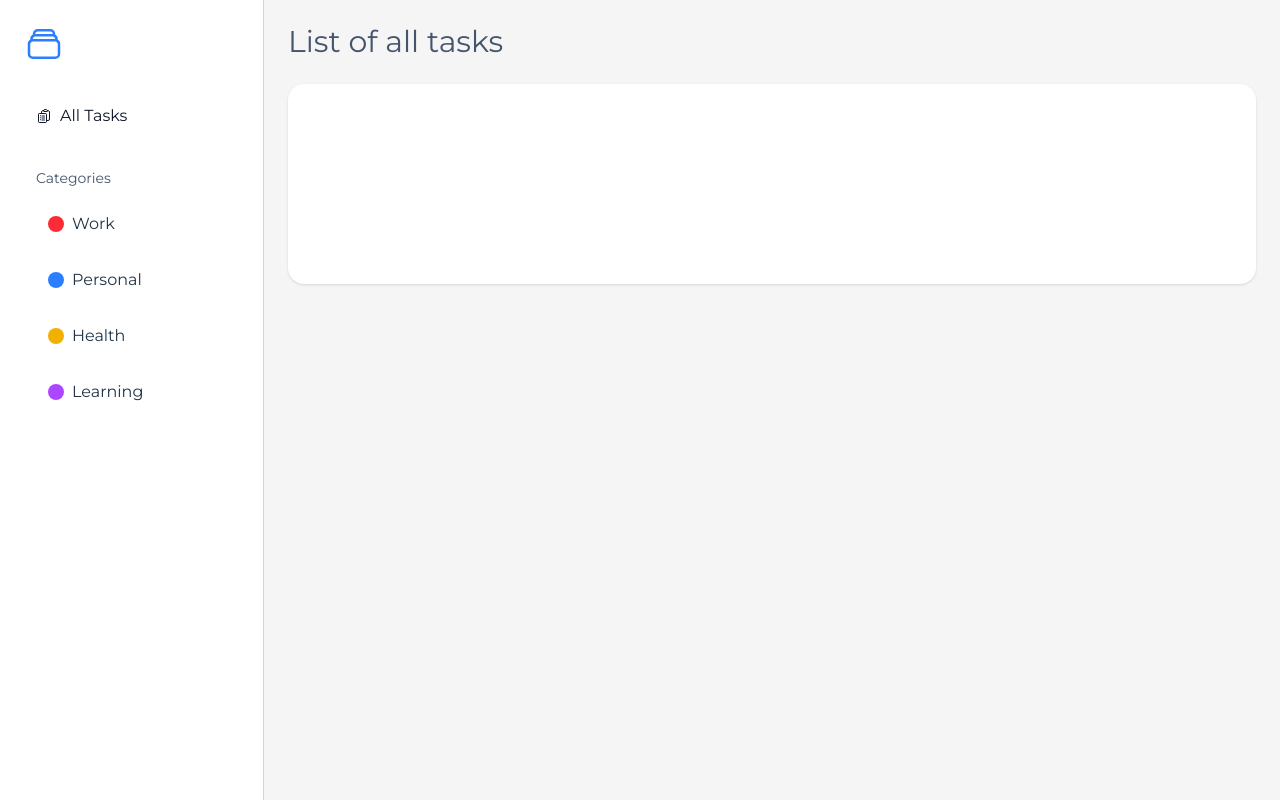
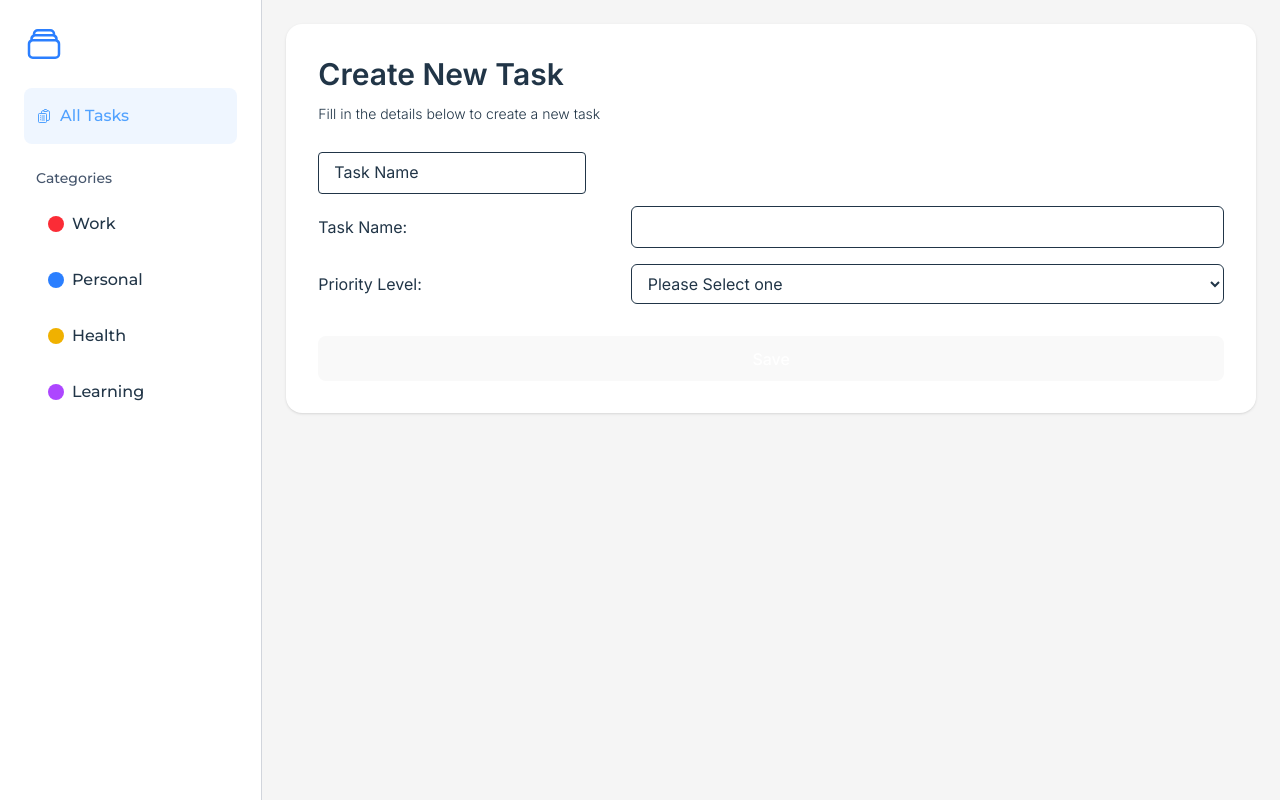
Before and after one commit to bertsss/task-management, a Vue app: page /create in a window 1280 px wide. Built offline with nearby package versions, Linux system fonts and the light colour scheme; the HTML template or start-up script is replaced by a standard one.

Commit message:
Added 'create' page & input field component

```diff
--- a/src/App.vue
+++ b/src/App.vue
@@ -1,8 +1,8 @@
 <script lang="ts" setup>
-import Form from './components/Form.vue'
-import Table from './components/Table.vue'
+// import Form from './components/Form.vue'
+// import Table from './components/Table.vue'
 import SideNav from './components/SideNav.vue'
-import { ref, reactive, onMounted, watch } from 'vue'
+import { ref, onMounted, watch } from 'vue'
 
 const setOfTasks = ref([])
 const form = ref(null)
@@ -28,11 +28,11 @@ const remove = (task) => {
 </script>
 
 <template>
-    <div class="flex flex-row w-full">
+    <div class="flex flex-row w-full h-dvh">
         <!-- <h2 class="text-xl font-semibold mb-4">Task Management Application</h2> -->
         <SideNav />
 
-        <div class="container">
+        <div class="container p-6 bg-neutral-100 font-inter">
             <RouterView></RouterView>
         </div>
 
--- /dev/null
+++ b/src/components/InputField.vue
@@ -0,0 +1,37 @@
+<script lang="ts" setup>
+const props = defineProps<{
+    label: string;
+    isRequired?: boolean;
+}>();
+
+const { label = "Label", isRequired = false } = props;
+</script>
+
+<template>
+    <div class="relative">
+        <input
+            class="input-field rounded border px-4 py-2 outline-0 text-md focus:outline-2 focus:outline-blue-400 focus:border-blue-400 z-10 relative"
+            name="input"
+            type="text"
+            placeholder=" "
+        />
+        <label
+            class="label absolute left-4 top-2 cursor-text bg-white transition-all"
+            for="input"
+            >{{ label }}</label
+        >
+        <span v-if="isRequired">*</span>
+    </div>
+</template>
+
+<style scoped>
+.input-field:focus ~ label,
+.input-field:not(:placeholder-shown).input-field:not(:focus) ~ label {
+    top: -0.7rem;
+    left: 0.5rem;
+    font-size: 0.75rem;
+    padding: 0 0.25rem 0;
+    font-weight: 600;
+    z-index: 20;
+}
+</style>
--- a/src/components/SideNav.vue
+++ b/src/components/SideNav.vue
@@ -8,32 +8,35 @@ import { RectangleStackIcon, ClipboardDocumentListIcon } from '@heroicons/vue/24
 
         <div class="flex">
             <ul class="text-slate-900 w-full">
-                <li class="flex items-center hover:cursor-pointer hover:bg-blue-50 rounded-lg px-3 py-4 hover:bg-opacity-30 hover:text-blue-400">
+                <li
+                    class="font-medium flex items-center hover:cursor-pointer hover:bg-blue-50 rounded-lg px-3 py-4 hover:text-blue-400"
+                    :class="{'bg-blue-50 text-blue-400' : true}"
+                >
                     <ClipboardDocumentListIcon class="mr-2 size-4" /> All Tasks
                 </li>
             </ul>
         </div>
 
         <div>
-            <h3 class="mb-2 text-slate-600 px-3 text-sm">Categories</h3>
+            <h3 class="mb-2 text-slate-600 px-3 text-sm font-medium">Categories</h3>
 
             <ul>
-                <li class="flex items-center hover:cursor-pointer hover:bg-blue-50 rounded-lg pl-6 py-4 hover:text-blue-400">
+                <li class="font-medium flex items-center hover:cursor-pointer hover:bg-blue-50 rounded-lg pl-6 py-4 hover:text-blue-400">
                     <div class="w-4 h-4 bg-red-500 rounded-full mr-2"></div>
                     Work
                 </li>
 
-                <li class="flex items-center hover:cursor-pointer hover:bg-blue-50 rounded-lg pl-6 py-4 hover:text-blue-400">
+                <li class="font-medium flex items-center hover:cursor-pointer hover:bg-blue-50 rounded-lg pl-6 py-4 hover:text-blue-400">
                     <div class="w-4 h-4 bg-blue-500 rounded-full mr-2"></div>
                     Personal
                 </li>
 
-                <li class="flex items-center hover:cursor-pointer hover:bg-blue-50 rounded-lg pl-6 py-4 hover:text-blue-400">
+                <li class="font-medium flex items-center hover:cursor-pointer hover:bg-blue-50 rounded-lg pl-6 py-4 hover:text-blue-400">
                     <div class="w-4 h-4 bg-yellow-500 rounded-full mr-2"></div>
                     Health
                 </li>
 
-                <li class="flex items-center hover:cursor-pointer hover:bg-blue-50 rounded-lg pl-6 py-4 hover:text-blue-400">
+                <li class="font-medium flex items-center hover:cursor-pointer hover:bg-blue-50 rounded-lg pl-6 py-4 hover:text-blue-400">
                     <div class="w-4 h-4 bg-purple-500 rounded-full mr-2"></div>
                     Learning
                 </li>
--- /dev/null
+++ b/src/pages/Create.vue
@@ -0,0 +1,79 @@
+<script lang="ts" setup>
+import { ref } from "vue";
+import InputField from "../components/InputField.vue";
+const emit = defineEmits(["save"]);
+
+const task = ref({
+    name: "",
+    prio: "",
+    done: false,
+});
+
+const onSubmit = () => {
+    if (task.value.name.trim() === "") return;
+
+    task.value.name = task.value.name.trim();
+    emit("save", task.value);
+};
+
+const clearForm = () => {
+    task.value = {
+        name: "",
+        prio: "",
+        done: false,
+    };
+};
+
+defineExpose({ clearForm });
+</script>
+
+<template>
+    <div>
+        <form
+            class="flex flex-col flex-wrap gap-3 p-8 rounded-2xl shadow-sm bg-white"
+            @submit.prevent="onSubmit()"
+        >
+            <h2 class="text-3xl font-semibold">Create New Task</h2>
+            <p class="font-light text-sm mb-4">
+                Fill in the details below to create a new task
+            </p>
+
+            <InputField label="Task Name"></InputField>
+            <div class="flex items-center">
+                <p class="text-left mr-4 w-2/6">Task Name:</p>
+                <input
+                    class="border rounded-md px-3 py-2 w-4/6"
+                    type="text"
+                    v-model="task.name"
+                    required
+                />
+            </div>
+
+            <div class="flex items-center">
+                <p class="text-left mr-4 w-2/6">Priority Level:</p>
+                <select
+                    class="border rounded-md px-3 py-2 w-4/6"
+                    v-model="task.prio"
+                    required
+                >
+                    <option
+                        disabled
+                        value=""
+                    >
+                        Please Select one
+                    </option>
+                    <option value="Low">Low</option>
+                    <option value="Medium">Medium</option>
+                    <option value="High">High</option>
+                </select>
+            </div>
+
+            <button
+                class="bg-green-500 text-white outline-none mt-4"
+                type="submit"
+            >
+                Save
+            </button>
+        </form>
+    </div>
+</template>
--- a/src/pages/Home.vue
+++ b/src/pages/Home.vue
@@ -1,5 +1,5 @@
 <template>
-    <div class="p-6 bg-neutral-100 h-full">
+    <div>
         <h2 class="text-3xl text-slate-600 mb-6">List of all tasks</h2>
         <div class="w-full h-[200px] rounded-2xl shadow-sm bg-white">
         </div>
--- a/src/router/index.ts
+++ b/src/router/index.ts
@@ -1,15 +1,25 @@
-import { createMemoryHistory, createRouter } from 'vue-router'
-
-import Home from '../pages/Home.vue'
-import ViewTask from '../pages/ViewTask.vue'
+import { createWebHistory, createRouter } from 'vue-router'
 
 const routes = [
-  { path: '/', component: Home },
-  { path: '/view', component: ViewTask },
+    {
+        path: '/',
+        name: 'Home',
+        component: () => import('../pages/Home.vue')
+    },
+    {
+        path: '/view',
+        name: 'View',
+        component: () => import('../pages/ViewTask.vue')
+    },
+    {
+        path: '/create',
+        name: 'Create',
+        component: () => import('../pages/Create.vue')
+    }
 ]
 
 const router = createRouter({
-  history: createMemoryHistory(),
+  history: createWebHistory(),
   routes,
 })
 
--- a/src/style.css
+++ b/src/style.css
@@ -1,5 +1,13 @@
 @import url('https://fonts.googleapis.com/css2?family=Montserrat:ital,wght@0,100..900;1,100..900&display=swap');
+@import url('https://fonts.googleapis.com/css2?family=Lato:ital,wght@0,100;0,300;0,400;0,700;0,900;1,100;1,300;1,400;1,700;1,900&display=swap');
+@import url('https://fonts.googleapis.com/css2?family=Inter:ital,opsz,wght@0,14..32,100..900;1,14..32,100..900&display=swap');
 @import "tailwindcss";
+
+@theme {
+    --font-montserrat: 'Montserrat', sans-serif;
+    --font-lato: 'Lato', sans-serif;
+    --font-inter: 'Inter', sans-serif;
+}
 
 :root {
   font-family: "Montserrat", sans-serif;
```
